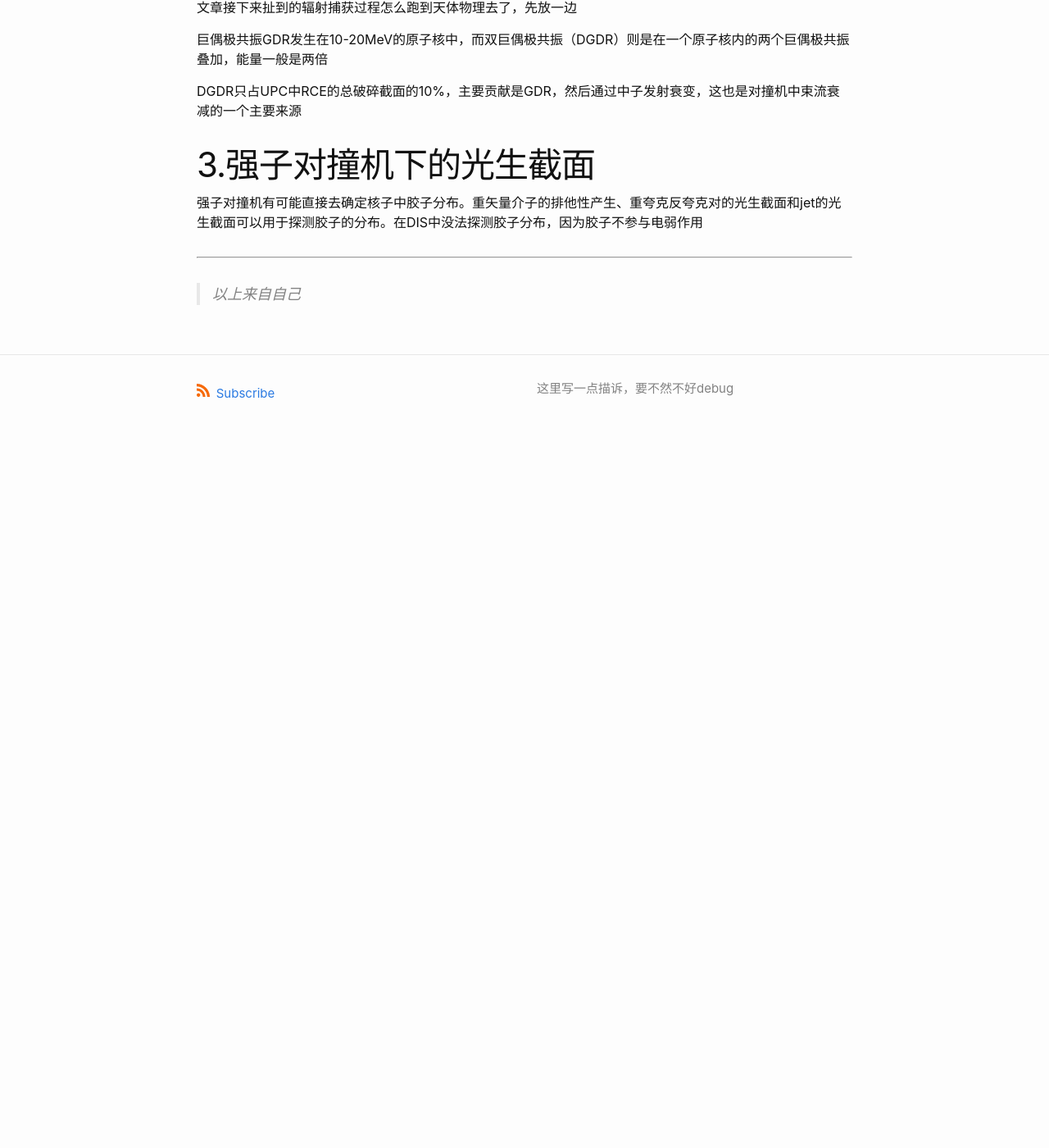
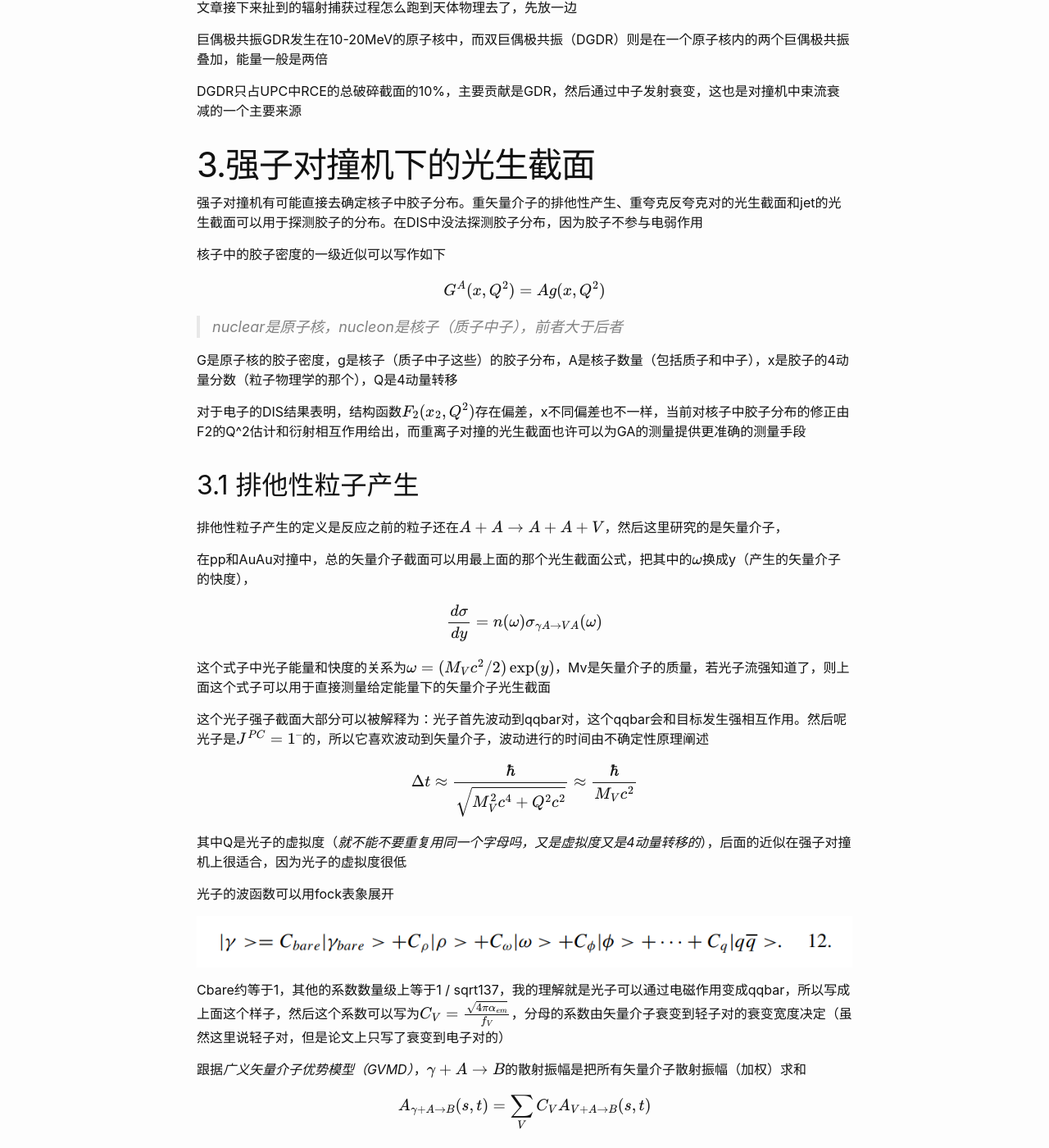
Before and after one commit to huinaibing/huinaibing.github.io, a Jekyll site: the page built from physics/poup.md, in a window 1280 px wide and 1400 px high, scrolled down 9073 px. Shown: the whole window at 82% size. Built offline with Jekyll 4.4.1, drawn with Linux system fonts in a browser that asks for light colours; formulas are drawn with MathJax 3; before the commit the page ends 9624 px from its top, so only the background shows below that; some of the changed text lies outside the part shown.

Commit message:
poup wins 25 3 12

```diff
--- a/physics/poup.md
+++ b/physics/poup.md
@@ -264,13 +264,13 @@ $$
 
 当质子是完整的时候，上面这个式子是正确的，当光子能量很大（z趋近于1，而z是光子质子质心系能量除以离子质心系能量），磁场形状因子也很重要
 
-## 1.2 实验特征
+## 1.2 实验特征 （回头看一下）
 
 UPC末态状态很少，事件可以完全重建，pT都很小，这个信号很好测量
 
 这一章可以略过把
 
-# 2.低能下的光核反应
+# 2.低能下的光核反应 （抽时间回头看看）
 
 相对论库伦激发（RCE）是一个很好的研究核子结构的工具，核诱导过程也可以使用
 
@@ -286,36 +286,80 @@ DGDR只占UPC中RCE的总破碎截面的10%，主要贡献是GDR，然后通过
 
 强子对撞机有可能直接去确定核子中胶子分布。重矢量介子的排他性产生、重夸克反夸克对的光生截面和jet的光生截面可以用于探测胶子的分布。在DIS中没法探测胶子分布，因为胶子不参与电弱作用
 
+核子中的胶子密度的一级近似可以写作如下
+
+
+$$
+G^A(x, Q^2) = Ag(x, Q^2)
+$$
+
+
+> nuclear是原子核，nucleon是核子（质子中子），前者大于后者
+
+G是原子核的胶子密度，g是核子（质子中子这些）的胶子分布，A是核子数量（包括质子和中子），x是胶子的4动量分数（粒子物理学的那个），Q是4动量转移
+
+对于电子的DIS结果表明，结构函数$F_2(x_2, Q^2)$存在偏差，x不同偏差也不一样，当前对核子中胶子分布的修正由F2的Q^2估计和衍射相互作用给出，而重离子对撞的光生截面也许可以为GA的测量提供更准确的测量手段
+
+## 3.1 排他性粒子产生
+
+排他性粒子产生的定义是反应之前的粒子还在$A + A \rightarrow A + A + V$，然后这里研究的是矢量介子，
+
+在pp和AuAu对撞中，总的矢量介子截面可以用最上面的那个光生截面公式，把其中的$\omega$换成y（产生的矢量介子的快度），
 
 
 
+$$
+\frac{d\sigma}{dy} = n(\omega)\sigma_{\gamma A \rightarrow VA}(\omega)
+$$
+
+
+这个式子中光子能量和快度的关系为$\omega = (M_V c^2 / 2)\exp(y)$，Mv是矢量介子的质量，若光子流强知道了，则上面这个式子可以用于直接测量给定能量下的矢量介子光生截面
+
+这个光子强子截面大部分可以被解释为：光子首先波动到qqbar对，这个qqbar会和目标发生强相互作用。然后呢光子是$J^{PC} = 1^{--}$的，所以它喜欢波动到矢量介子，波动进行的时间由不确定性原理阐述
+
+
+$$
+\Delta t \approx \frac{\hbar}{\sqrt{M_V^2c^4 + Q^2c^2}} \approx \frac{\hbar}{M_Vc^2}
+$$
+
+
+其中Q是光子的虚拟度（*就不能不要重复用同一个字母吗，又是虚拟度又是4动量转移的*），后面的近似在强子对撞机上很适合，因为光子的虚拟度很低
+
+光子的波函数可以用fock表象展开
+
+![image-20250312151439756](./img/poup/image-20250312151439756.png)
+
+Cbare约等于1，其他的系数数量级上等于1 / sqrt137，我的理解就是光子可以通过电磁作用变成qqbar，所以写成上面这个样子，然后这个系数可以写为$C_V = \frac{\sqrt{4\pi \alpha_{em}}}{f_V}$，分母的系数由矢量介子衰变到轻子对的衰变宽度决定（虽然这里说轻子对，但是论文上只写了衰变到电子对的）
+
+跟据*广义矢量介子优势模型（GVMD）*，$\gamma + A\rightarrow B$的散射振幅是把所有矢量介子散射振幅（加权）求和
+
+
+$$
+A_{\gamma + A \rightarrow B} (s, t) = \sum_V C_VA_{V+A \rightarrow B}(s, t)
+$$
+
+
+我的理解是，光子和A反应，而光子又会波动到矢量介子，然后上面也说了光子会先波动到矢量介子再和目标反应，所以是对矢量介子和A反应的振幅求和
+
+对于弹性散射$\gamma + A \rightarrow V+A$，交叉项$V^\prime + A \rightarrow V + A$通常被忽略（意思是光子先波动到Vprime，在和A反应生成V和A），散射截面如下
 
 
 
+$$
+\frac{d\sigma(\gamma + A \rightarrow V + A)}{dt} = C_V^2 \frac{d\sigma(V + A\rightarrow V + A)}{dt}
+$$
 
 
+意思是*光子和A作用生成V和A*的截面是*光子先变成V再和A反应生成V和A*的CV2倍，这里**t是Mandelstam变量，不是时间，真想亲切问候作者，变量名称乱用**
+
+还有一个表达式$\frac{d\sigma}{dt} = \abs{A}^2$，散射截面和散射振幅的关系
+
+对于这个弹性散射，动量转移由强子形状因子决定
 
 
-
-
-
-
-
-
-
-
-
-
-
-
-
-
-
-
-
-
-
-
+$$
+\frac{d\sigma}{dt} =\left. \frac{d\sigma}{dt} \right|_{t = 0} \abs{F(t)}^2
+$$
 
 
 
```
Also changed, not shown: physics/img/poup/image-20250312151439756.png (added).
